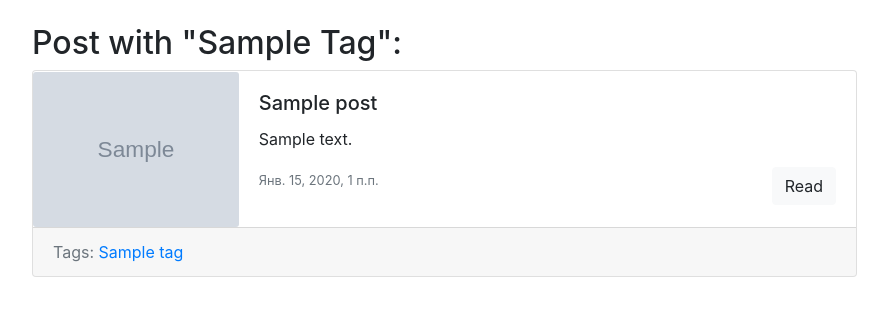
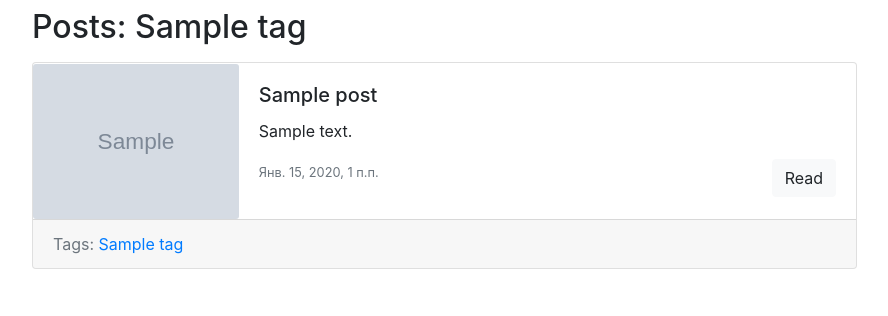
Before and after one commit to Singlelogic/sysadmin, a Django app: a page that uses templates/base.html in a window 1280 px wide. Shown: the part 56-372 px from the top of the page, without its empty margins (53-941 px from the left). Run offline with Django 3.2, Linux system fonts and the light colour scheme; tables that the repository leaves empty hold one stand-in row (values such as "Sample post"); grey boxes marked "Sample" are stand-in pictures; some libraries are stand-ins or nearby versions.

Commit message:
pagination for displaying posts by tags

```diff
--- a/blog/mixins.py
+++ b/blog/mixins.py
@@ -1,17 +1,4 @@
-from django.shortcuts import render, redirect, get_object_or_404, reverse
-
-
-class ObjectDetailMixin:
-    model = None
-    template = None
-
-    def get(self, request, slug):
-        obj = get_object_or_404(self.model, slug__iexact=slug)
-        return render(request, self.template, context={
-            self.model.__name__.lower(): obj,
-            'admin_object': obj,
-            'detail': True
-        })
+from django.shortcuts import render, redirect, reverse
 
 
 class OblectCreateMixin:
--- a/blog/templates/blog/index.html
+++ b/blog/templates/blog/index.html
@@ -5,7 +5,7 @@
 {% endblock %}
 
 {% block content %}
-    <h2 class="mb-3">Posts:</h2>
+    <h2 class="mb-3">Posts: {{ title }}</h2>
     {% for post in page_object.object_list %}
         {% include 'blog/includes/post_card_template.html' %}
     {% endfor %}
--- a/blog/templates/blog/tag_detail.html
+++ /dev/null
@@ -1,12 +0,0 @@
-{% extends 'blog/base_blog.html' %}
-
-{% block title %}
-    {{ tag.title }} - {{ block.super }}
-{% endblock %}
-
-{% block content %}
-    <h2 class="mt-3">Post with "{{ tag.title|title }}":</h2>
-    {% for post in tag.posts.all %}
-        {% include 'blog/includes/post_card_template.html' %}
-    {% endfor %}
-{% endblock %}
--- /dev/null
+++ b/blog/utils.py
@@ -0,0 +1,9 @@
+from django.core.paginator import Paginator
+
+
+def paginator(request, posts):
+    paginator = Paginator(posts, 3)
+    page_number = request.GET.get('page', 1)
+    page = paginator.get_page(page_number)
+    is_paginated = page.has_other_pages()
+    return page, is_paginated
--- a/blog/views.py
+++ b/blog/views.py
@@ -1,17 +1,23 @@
-from django.shortcuts import render, redirect, reverse
+from django.shortcuts import render, redirect, get_object_or_404
 from django.views.generic import View
 from django.contrib.auth.mixins import LoginRequiredMixin
-from django.core.paginator import Paginator
 from django.db.models import Q
 
 from .forms import TagForm, PostForm
 from .models import Post, Tag
 from .mixins import *
+from .utils import paginator
 
 
-class PostDetail(ObjectDetailMixin, View):
-    model = Post
-    template = 'blog/post_detail.html'
+class PostDetail(View):
+
+    def get(self, request, slug):
+        obj = get_object_or_404(Post, slug__iexact=slug)
+        return render(request, 'blog/post_detail.html', context={
+            'post': obj,
+            'admin_object': obj,
+            'detail': True
+        })
 
 
 class PostCreate(LoginRequiredMixin, OblectCreateMixin, View):
@@ -76,20 +82,24 @@ def posts_list(request):
     else:
         posts = Post.objects.all()
 
-    paginator = Paginator(posts, 2)
-    page_number = request.GET.get('page', 1)
-    page = paginator.get_page(page_number)
-    is_paginated = page.has_other_pages()
-
+    page, is_paginated = paginator(request, posts)
     return render(request, 'blog/index.html', context={
         'page_object': page,
         'is_paginated': is_paginated
     })
 
 
-class TagDetail(ObjectDetailMixin, View):
-    model = Tag
-    template = 'blog/tag_detail.html'
+class TagDetail(View):
+    def get(self, request, slug):
+        obj = get_object_or_404(Tag, slug__iexact=slug)
+        posts = obj.posts.all()
+        page, is_paginated = paginator(request, posts)
+        return render(request, 'blog/index.html', context={
+            'detail': True,
+            'page_object': page,
+            'is_paginated': is_paginated,
+            'title': obj.title,
+        })
 
 
 class TagCreate(LoginRequiredMixin, OblectCreateMixin, View):
```
